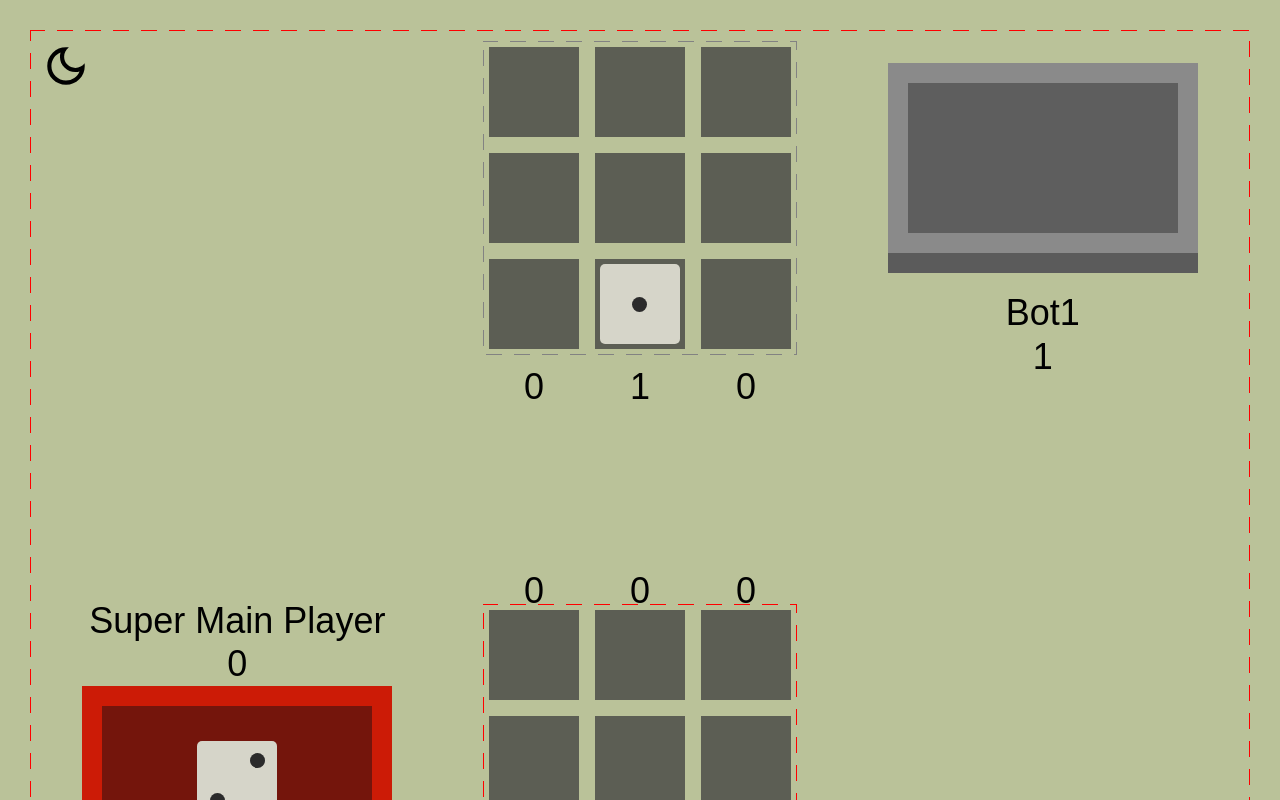
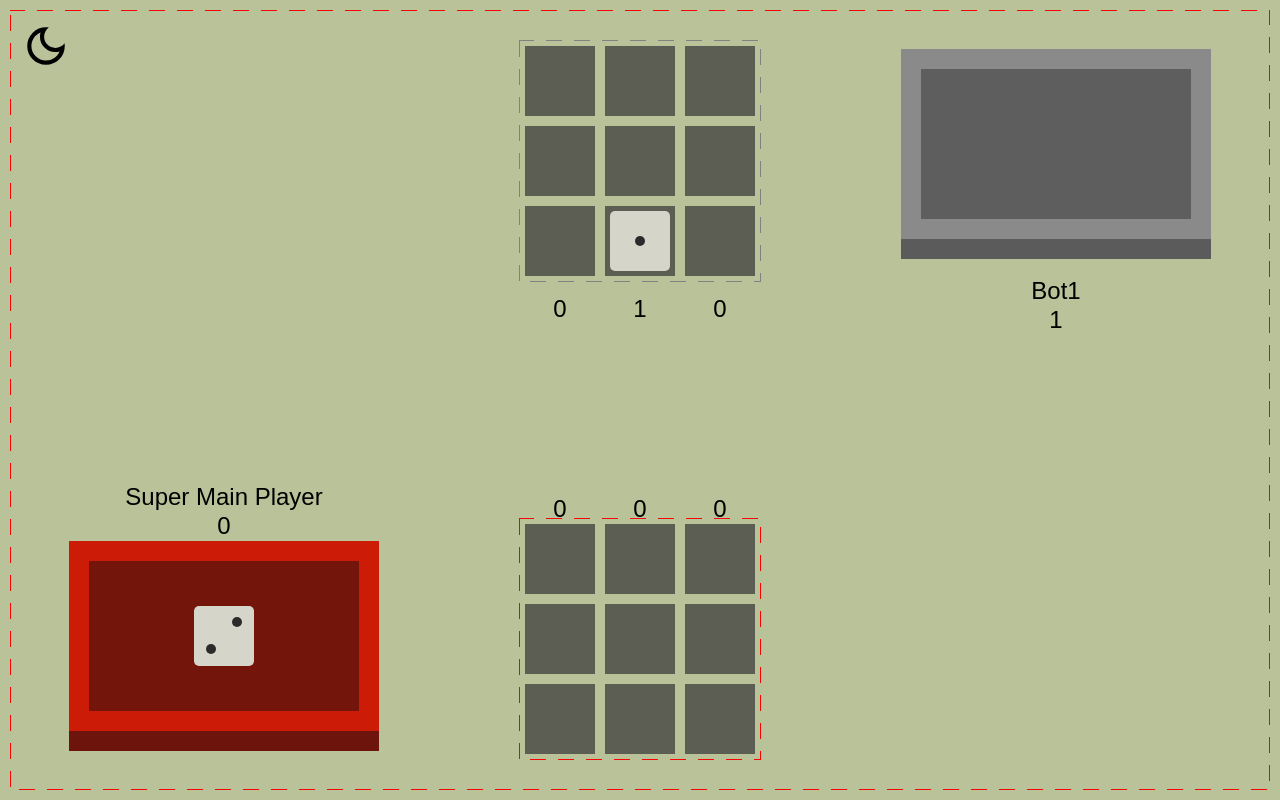
Before and after one commit to madanimatronic/knucklebones, a Next.js app: page / in a window 1280 px wide. Shown: the top 800 px of the page. Built offline with nearby package versions, Linux system fonts and the light colour scheme; a web font is replaced by a local one.

Commit message:
fix: fix vertical scroll appearance on some devices

```diff
--- a/src/components/Dice/Dice.module.scss
+++ b/src/components/Dice/Dice.module.scss
@@ -22,6 +22,10 @@
   @include mixins.responsive('sm') {
     --dice-size: 60px;
   }
+
+  @include mixins.responsive('lg-height') {
+    --dice-size: 60px;
+  }
 }
 
 .dot {
--- a/src/components/PlayerField/PlayerField.module.scss
+++ b/src/components/PlayerField/PlayerField.module.scss
@@ -29,6 +29,11 @@
   }
 
   @include mixins.responsive('sm') {
+    --square-size: 70px;
+    --field-gap: 10px;
+  }
+
+  @include mixins.responsive('lg-height') {
     --square-size: 70px;
     --field-gap: 10px;
   }
--- a/src/pages/index.tsx
+++ b/src/pages/index.tsx
@@ -17,6 +17,7 @@ import { useCallback, useEffect, useMemo, useState } from 'react';
 
 // TODO: пройти по всем файлам стилей и вынести цвета в константы
 // TODO: переписать README
+// TODO: проверить страницу на скролл при разных разрешениях экрана
 
 // Задержка хода бота в МС
 const botDelay = 100;
--- a/src/styles/Home.module.scss
+++ b/src/styles/Home.module.scss
@@ -37,6 +37,11 @@
   }
 
   @include mixins.responsive('md') {
+    padding: 10px;
+    font-size: 24px;
+  }
+
+  @include mixins.responsive('lg-height') {
     padding: 10px;
     font-size: 24px;
   }
@@ -84,6 +89,14 @@
 
   @include mixins.responsive('sm') {
     grid-template-rows: 1fr 130px 1fr;
+  }
+
+  @include mixins.responsive('lg-height') {
+    grid-template-rows: 1fr 130px 1fr;
+  }
+
+  @include mixins.responsive('md-height') {
+    grid-template-rows: 1fr 120px 1fr;
   }
 }
 
@@ -138,6 +151,7 @@
     height: 58px;
     font-size: inherit;
     border: 3px solid $full-black;
+    color: $full-black;
     background-color: #c23d3d;
     text-align: center;
     padding: 0px 24px;
@@ -147,6 +161,10 @@
     }
 
     @include mixins.responsive('md') {
+      height: 46px;
+    }
+
+    @include mixins.responsive('lg-height') {
       height: 46px;
     }
 
--- a/src/styles/_variables.scss
+++ b/src/styles/_variables.scss
@@ -61,4 +61,9 @@ $breakpoints: (
   'sm': 'max-width: #{$screen-sm}',
   'md': 'max-width: #{$screen-md}',
   'lg': 'max-width: #{$screen-lg}',
+  'xxs-height': 'max-height: #{$screen-xxs}',
+  'xs-height': 'max-height: #{$screen-xs}',
+  'sm-height': 'max-height: #{$screen-sm}',
+  'md-height': 'max-height: #{$screen-md}',
+  'lg-height': 'max-height: #{$screen-lg}',
 );
```
Also changed, not shown: 1 other file (tests, documents, lock files or other folders).
